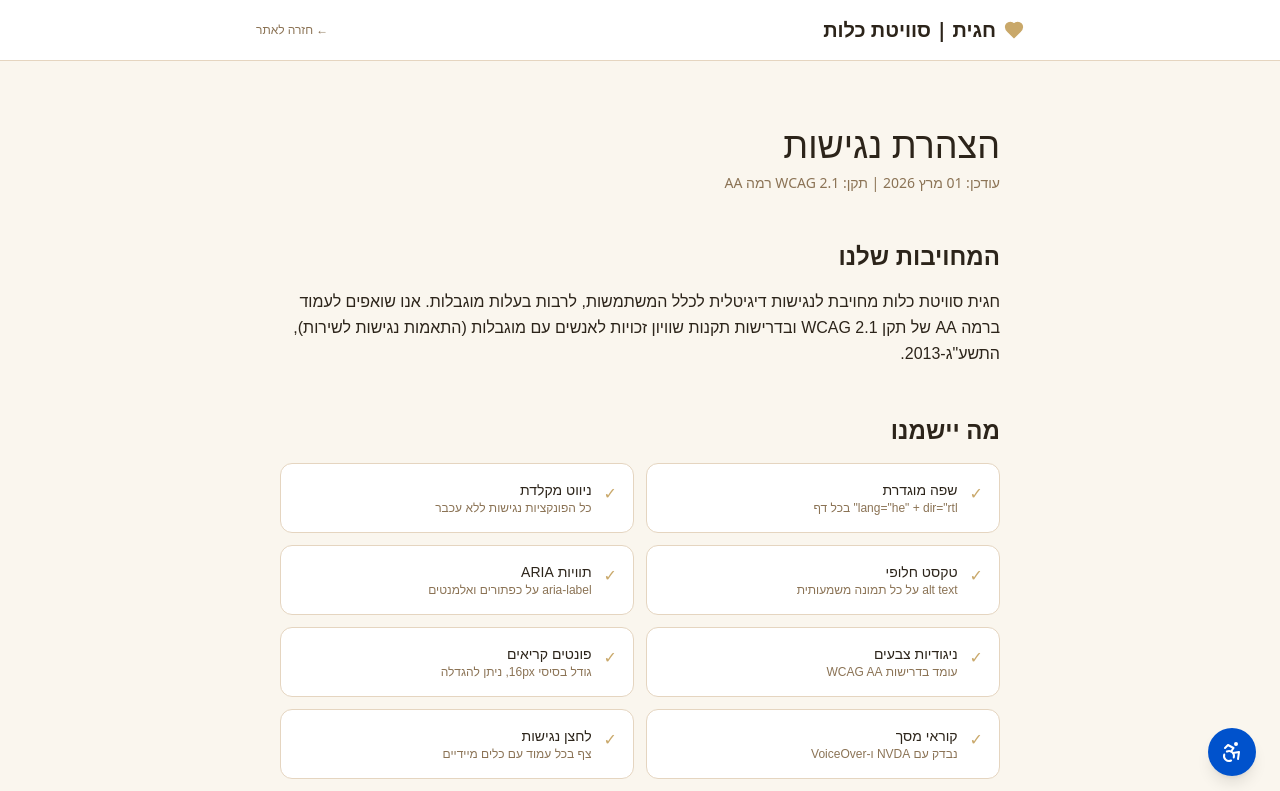
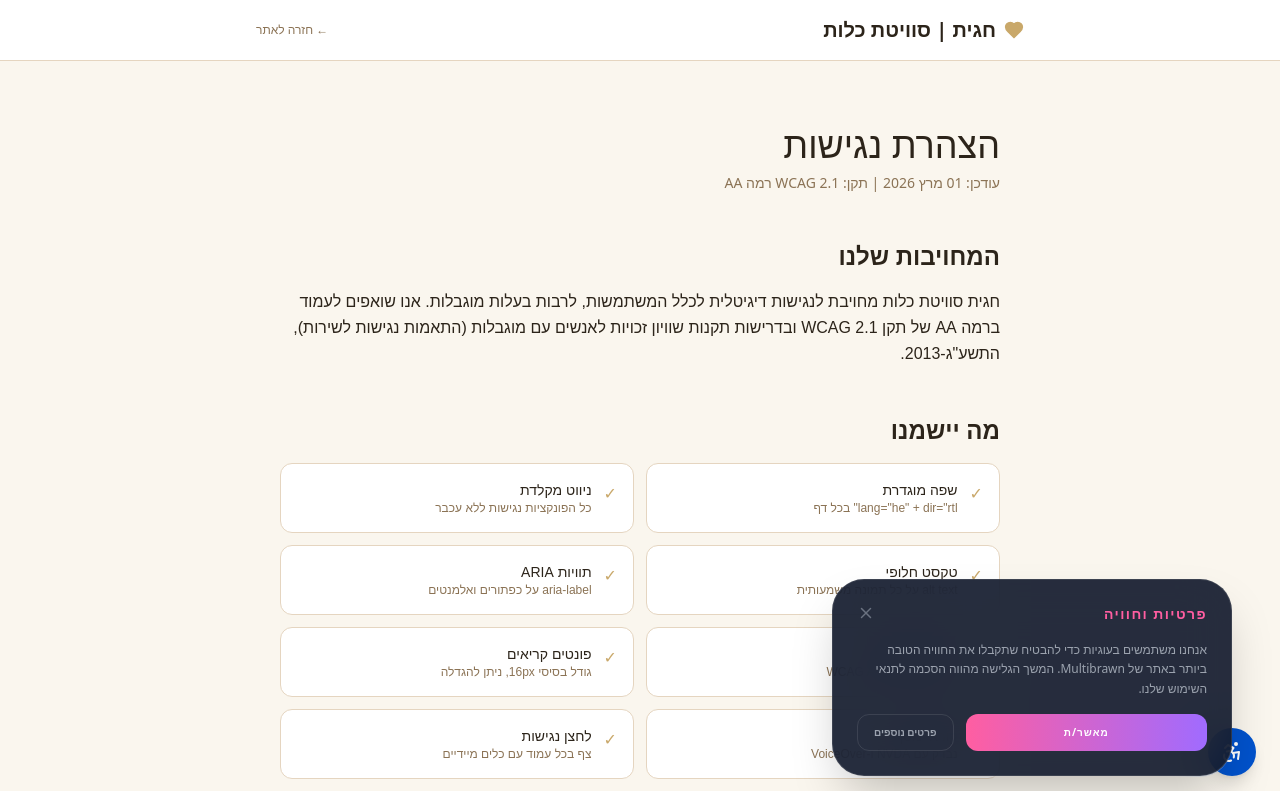
Before and after one commit to kfischi/hagit-bridal-suite, a Next.js app: page /accessibility in a window 1280 px wide. Shown: the top 791 px of the page. Built offline with nearby package versions, Linux system fonts and the light colour scheme.

Commit message:
Create CookieBanner.tsx

```diff
--- /dev/null
+++ b/components/CookieBanner.tsx
@@ -0,0 +1,54 @@
+'use client';
+
+import { useState, useEffect } from 'react';
+import { x } from 'lucide-react';
+
+export default function CookieBanner() {
+  const [isVisible, setIsVisible] = useState(false);
+
+  useEffect(() => {
+    // בדיקה אם המשתמש כבר אישר עוגיות בעבר (סימולציה)
+    const hasAccepted = localStorage.getItem('cookies-accepted');
+    if (!hasAccepted) {
+      const timer = setTimeout(() => setIsVisible(true), 2000);
+      return () => clearTimeout(timer);
+    }
+  }, []);
+
+  const acceptCookies = () => {
+    localStorage.setItem('cookies-accepted', 'true');
+    setIsVisible(false);
+  };
+
+  if (!isVisible) return null;
+
+  return (
+    <div className="fixed bottom-6 right-6 left-6 md:right-12 md:left-auto md:w-[400px] z-[10000] animate-in slide-in-from-bottom-10 duration-700">
+      <div className="bg-[#0f172a]/90 backdrop-blur-xl border border-white/10 p-6 rounded-[2rem] shadow-2xl flex flex-col gap-4">
+        <div className="flex justify-between items-start">
+          <h4 className="text-sm font-bold uppercase tracking-widest text-[#FF5EA1]">פרטיות וחוויה</h4>
+          <button onClick={() => setIsVisible(false)} className="text-gray-500 hover:text-white transition-colors">
+            <svg xmlns="http://www.w3.org/2000/svg" width="18" height="18" viewBox="0 0 24 24" fill="none" stroke="currentColor" strokeWidth="2" strokeLinecap="round" strokeLinejoin="round"><line x1="18" y1="6" x2="6" y2="18"></line><line x1="6" y1="6" x2="18" y2="18"></line></svg>
+          </button>
+        </div>
+        <p className="text-xs text-gray-400 leading-relaxed">
+          אנחנו משתמשים בעוגיות כדי להבטיח שתקבלו את החוויה הטובה ביותר באתר של Multibrawn. המשך הגלישה מהווה הסכמה לתנאי השימוש שלנו.
+        </p>
+        <div className="flex gap-3">
+          <button
+            onClick={acceptCookies}
+            className="flex-1 bg-gradient-to-r from-[#FF5EA1] to-[#A06BFF] text-white py-2.5 rounded-xl text-[10px] font-black uppercase tracking-widest hover:opacity-90 transition-opacity"
+          >
+            מאשר/ת
+          </button>
+          <button
+            onClick={() => setIsVisible(false)}
+            className="px-4 py-2.5 border border-white/10 rounded-xl text-[10px] font-bold text-gray-400 hover:bg-white/5 transition-all"
+          >
+            פרטים נוספים
+          </button>
+        </div>
+      </div>
+    </div>
+  );
+}
```
